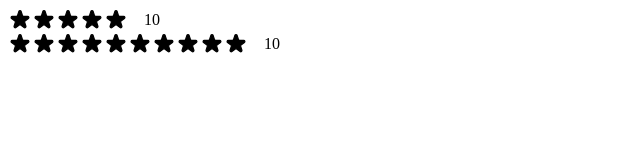
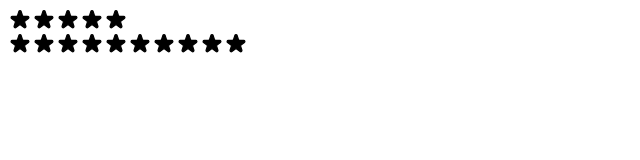
Before and after one commit to iamkorir3/Use-popcorn, a React (Create React App) app: page / in a window 1280 px wide. Shown: the top 160 px of the page, without its empty margins (0-640 px from the left). Built offline with nearby package versions, Linux system fonts and the light colour scheme.

Commit message:
new commit

```diff
--- a/src/StarRting.js
+++ b/src/StarRting.js
@@ -24,7 +24,7 @@ export default function StarRating({ maxRating = 5 }) {
           <Star key={i} />
         ))}
       </div>
-      <p style={texcontainerStyle}>10</p>
+      <p style={texcontainerStyle}>{rating || ""}</p>
     </div>
   );
 }
```
